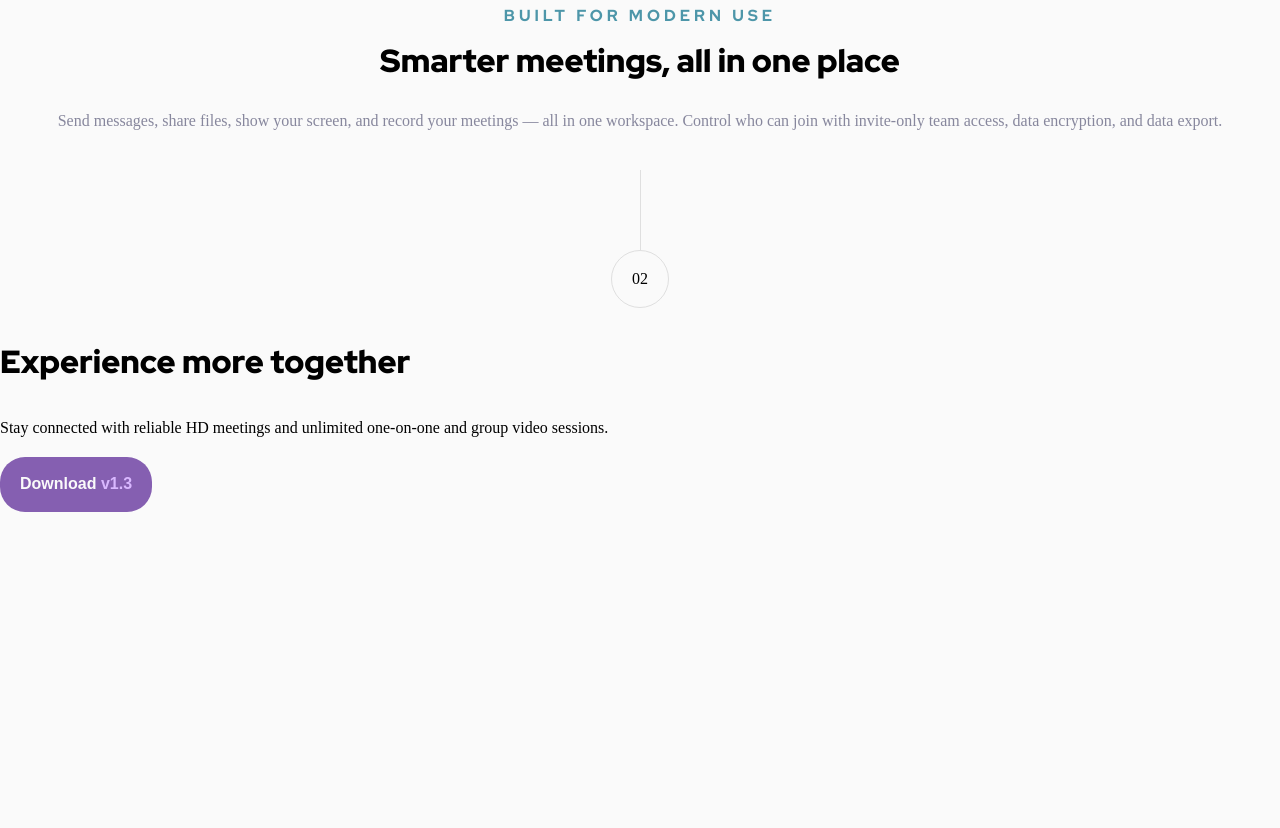
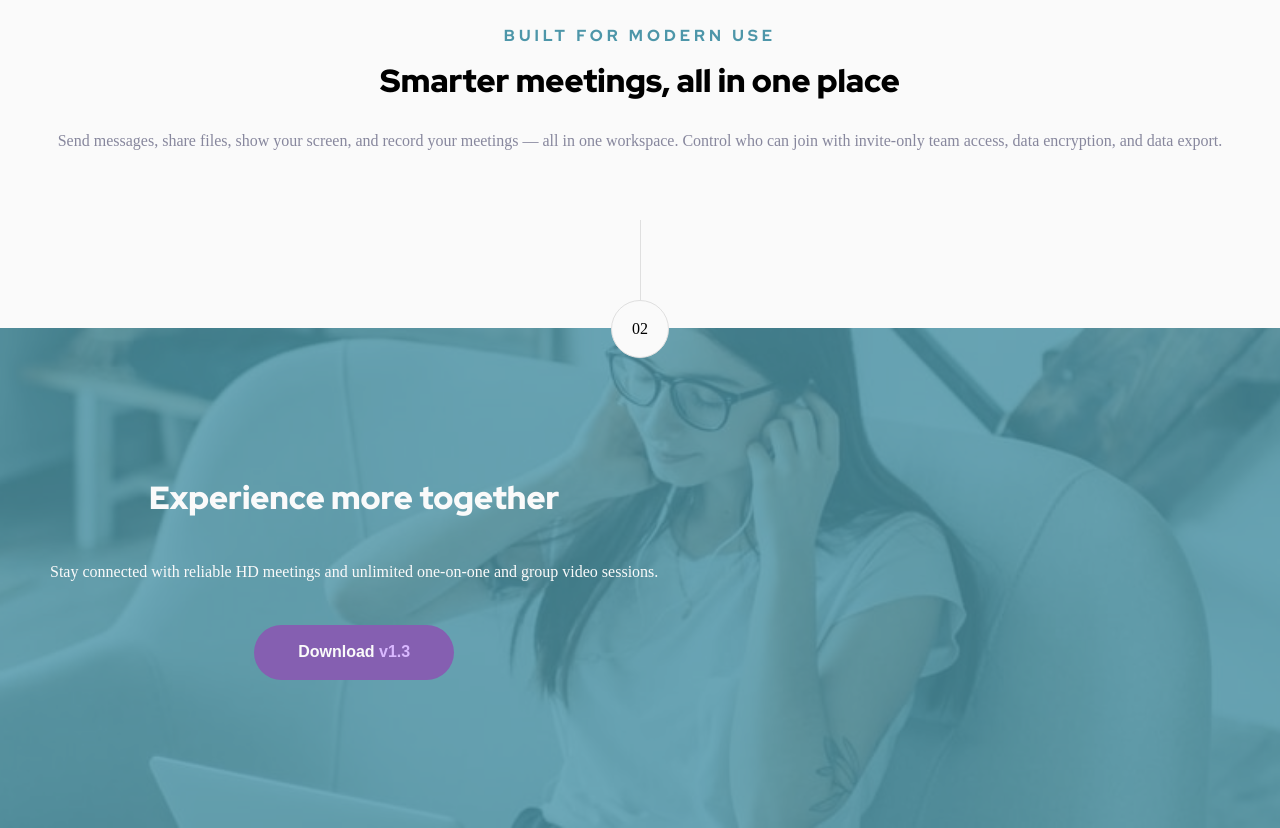
Before and after one commit to cehicm/meet-landing-page, a website: page index.html in a window 1280 px wide. Shown: the part 1805-2633 px from the top of the page. Before the commit the page ends 2317 px from the top, so only its background shows below. Drawn offline with Linux system fonts and the light colour scheme; a web font is replaced by a local one.

Commit message:
Add foter base styles for mobile screens

```diff
--- a/index.html
+++ b/index.html
@@ -74,12 +74,19 @@
 		</section>
 
 		<footer class="footer">
-			<h3 class="footer__title">Experience more together</h3>
-			<p class="footer__text">
-				Stay connected with reliable HD meetings and unlimited one-on-one and
-				group video sessions.
-			</p>
-			<button class="button button--purple">Download <span>v1.3</span></button>
+			<!-- <div class="footer__wrapper">
+
+			</div> -->
+			<div class="footer__content">
+				<h3 class="footer__title">Experience more together</h3>
+				<p class="footer__text">
+					Stay connected with reliable HD meetings and unlimited one-on-one and
+					group video sessions.
+				</p>
+				<button class="button button--purple">
+					Download <span>v1.3</span>
+				</button>
+			</div>
 		</footer>
 		<script src="/dist/scripts/app.js"></script>
 	</body>
--- a/src/sass/components/_buttons.scss
+++ b/src/sass/components/_buttons.scss
@@ -4,19 +4,22 @@
 .button {
 	height: 55px;
 	padding: 15px 20px;
-	border-radius: 25px;
+	border-radius: 30px;
 	border: none;
 	color: colors.$white;
 
 	&--blue {
 		background-color: colors.$tiffany-blue;
+
 		span {
 			color: colors.$tirquoise-blue;
 		}
 	}
 
 	&--purple {
+		width: 200px;
 		background-color: colors.$dark-purple;
+
 		span {
 			color: colors.$light-purple;
 		}
--- a/src/sass/layout/_footer.scss
+++ b/src/sass/layout/_footer.scss
@@ -0,0 +1,46 @@
+@use "../variables/colors" as colors;
+@import "../variables/breakpoints";
+
+.footer {
+	position: relative;
+	height: 500px;
+	display: flex;
+	flex-direction: column;
+	justify-content: center;
+	background-image: url("/src/images/mobile/image-footer.jpg");
+	background-repeat: no-repeat;
+	background-position: center;
+	background-size: cover;
+
+	@include sc-breakpoint(768) {
+		background-image: url("/src/images/tablet/image-footer.jpg");
+	}
+	@include sc-breakpoint(1024) {
+		background-image: url("/src/images/desktop/image-footer.jpg");
+	}
+	&::before {
+		content: "";
+		position: absolute;
+		left: 0;
+		right: 0;
+		top: 0;
+		bottom: 0;
+		background: colors.$tiffany-blue;
+		opacity: 0.8;
+	}
+
+	&__content {
+		position: absolute;
+		display: flex;
+		flex-direction: column;
+		align-items: center;
+		gap: 40px;
+		padding: 0 50px;
+		text-align: center;
+	}
+
+	&__title,
+	&__text {
+		margin: 0;
+	}
+}
--- a/src/sass/layout/_typography.scss
+++ b/src/sass/layout/_typography.scss
@@ -42,6 +42,11 @@ body {
 	line-height: 44px;
 }
 
+//Footer
+.footer {
+	color: colors.$white;
+}
+
 // Hero
 .hero__sup-title {
 	font-size: 16px;
--- a/src/sass/pages/_homepage.scss
+++ b/src/sass/pages/_homepage.scss
@@ -41,4 +41,11 @@ body {
 	display: flex;
 	flex-direction: column;
 	align-items: center;
+
+	transform: translateY(30px);
+	z-index: 2;
+
+	.bubble__number {
+		background-color: colors.$white;
+	}
 }
```
Also changed, not shown: dist/css/styles.css, dist/css/styles.min.css.
